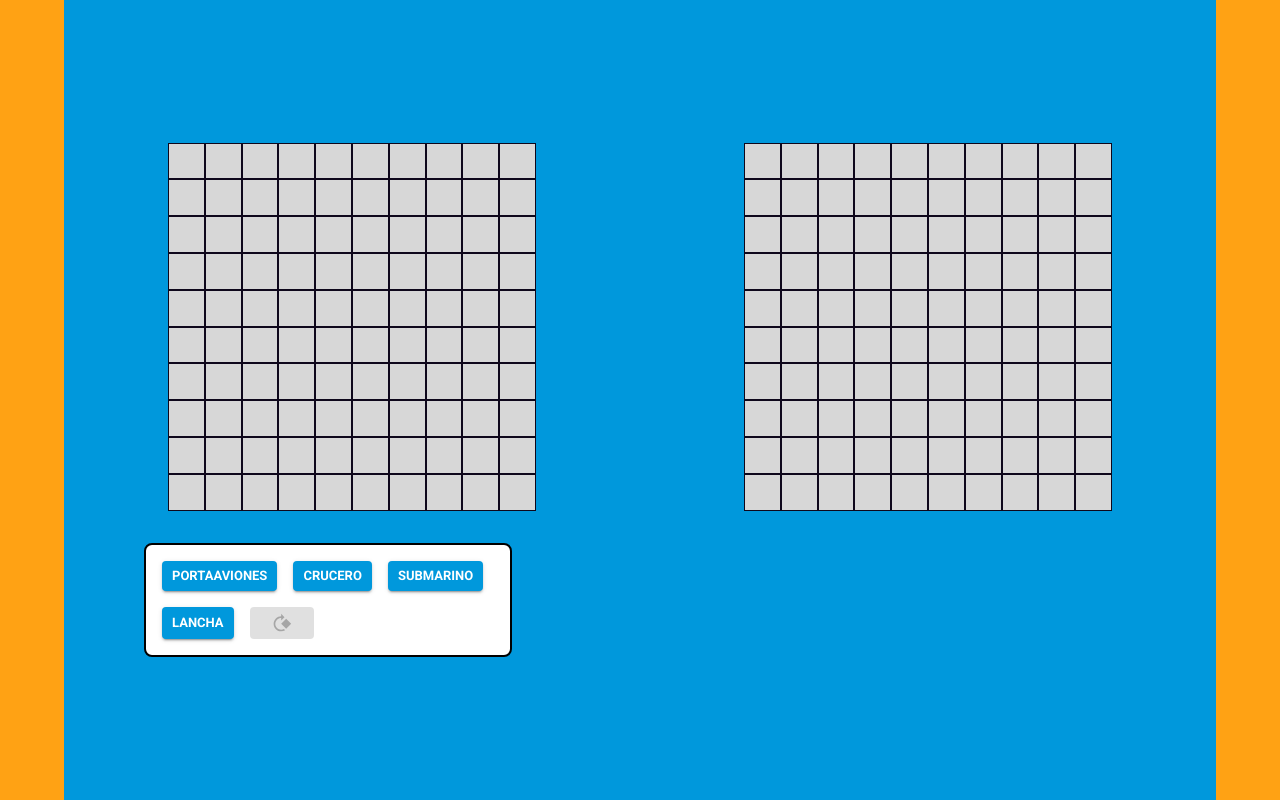
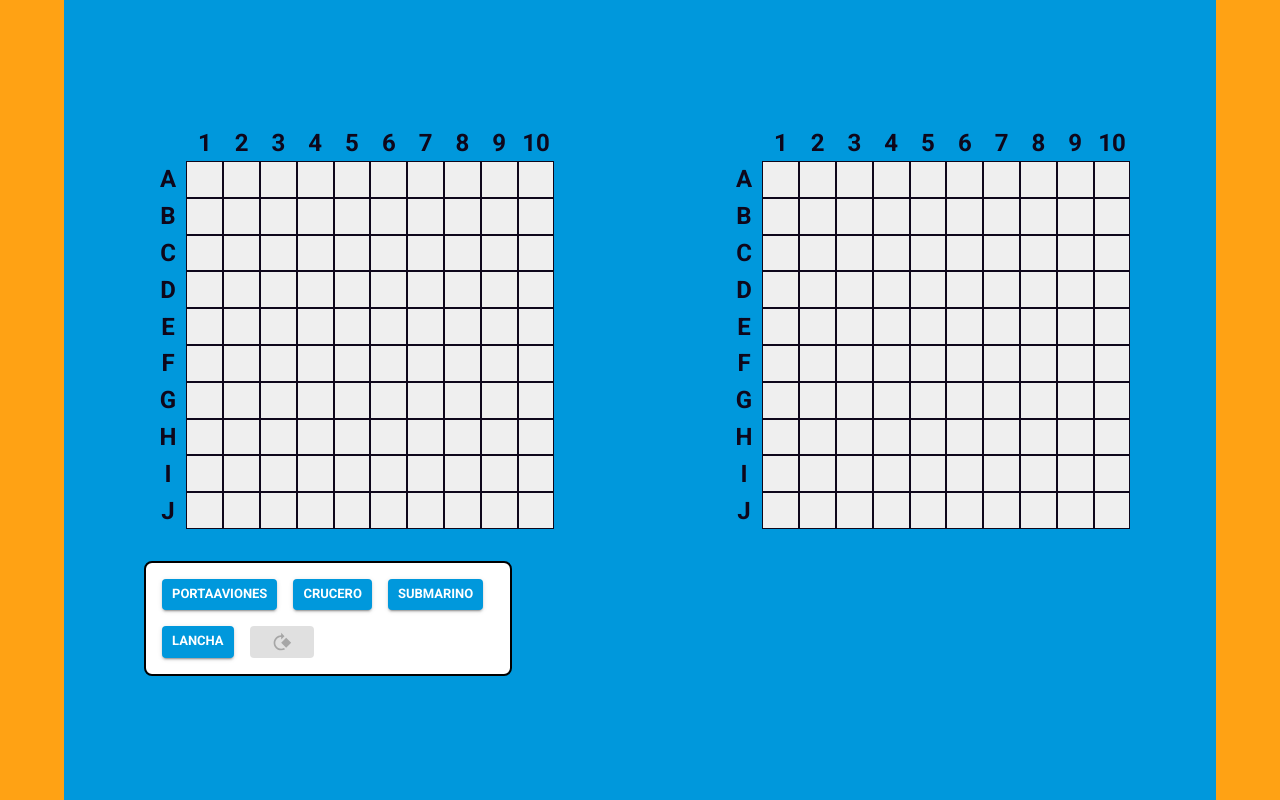
Before and after one commit to tomas2305/unq-ui-tomas-acosta-trabajo-final, a React (Vite) app: page / in a window 1280 px wide. Built offline with nearby package versions, Linux system fonts and the light colour scheme.

Commit message:
Add tablero numeros y letras

```diff
--- a/src/components/celda/celda.css
+++ b/src/components/celda/celda.css
@@ -7,7 +7,6 @@
 
 .celda-disabled {
   cursor: default;
-  background-color: rgb(215, 215, 215);
 }
 
 .celda-enabled {
--- a/src/components/tablero/Tablero.jsx
+++ b/src/components/tablero/Tablero.jsx
@@ -1,10 +1,27 @@
 import "./tablero.css";
 import Celda from "../celda/Celda";
+import { Typography } from "@mui/material";
 
 export default function Tablero({ tablero, onClickCelda }) {
+  const letras = ["", "A", "B", "C", "D", "E", "F", "G", "H", "I", "J"];
+
   return (
     <div className="tablero-container">
-      <div className="tablero">
+      <div className=" ">
+        {letras.map((letra) => (
+          <div className="letra" key={letra}>
+            <Typography variant="h5">{letra}</Typography>
+          </div>
+        ))}
+      </div>
+      <div>
+        <div className="fila">
+          {tablero.map((fila) => (
+            <div className="letra" key={fila.nroFila + 1}>
+              <Typography variant="h5">{fila.nroFila + 1}</Typography>
+            </div>
+          ))}
+        </div>
         {tablero.map((fila) => (
           <div key={fila.nroFila} className="fila">
             {fila.celdas.map((celda) => (
--- a/src/components/tablero/tablero.css
+++ b/src/components/tablero/tablero.css
@@ -1,9 +1,17 @@
-.tablero {
-  background-color: var(--bgColor);
+.tablero-container {
+  display: flex;
 }
 
-.fila{
+.fila {
   display: flex;
   align-items: center;
   justify-content: center;
 }
+
+.letra {
+  display: flex;
+  justify-content: center;
+  align-items: center;
+  height: 2.3rem;
+  width: 2.3rem;
+}
```
